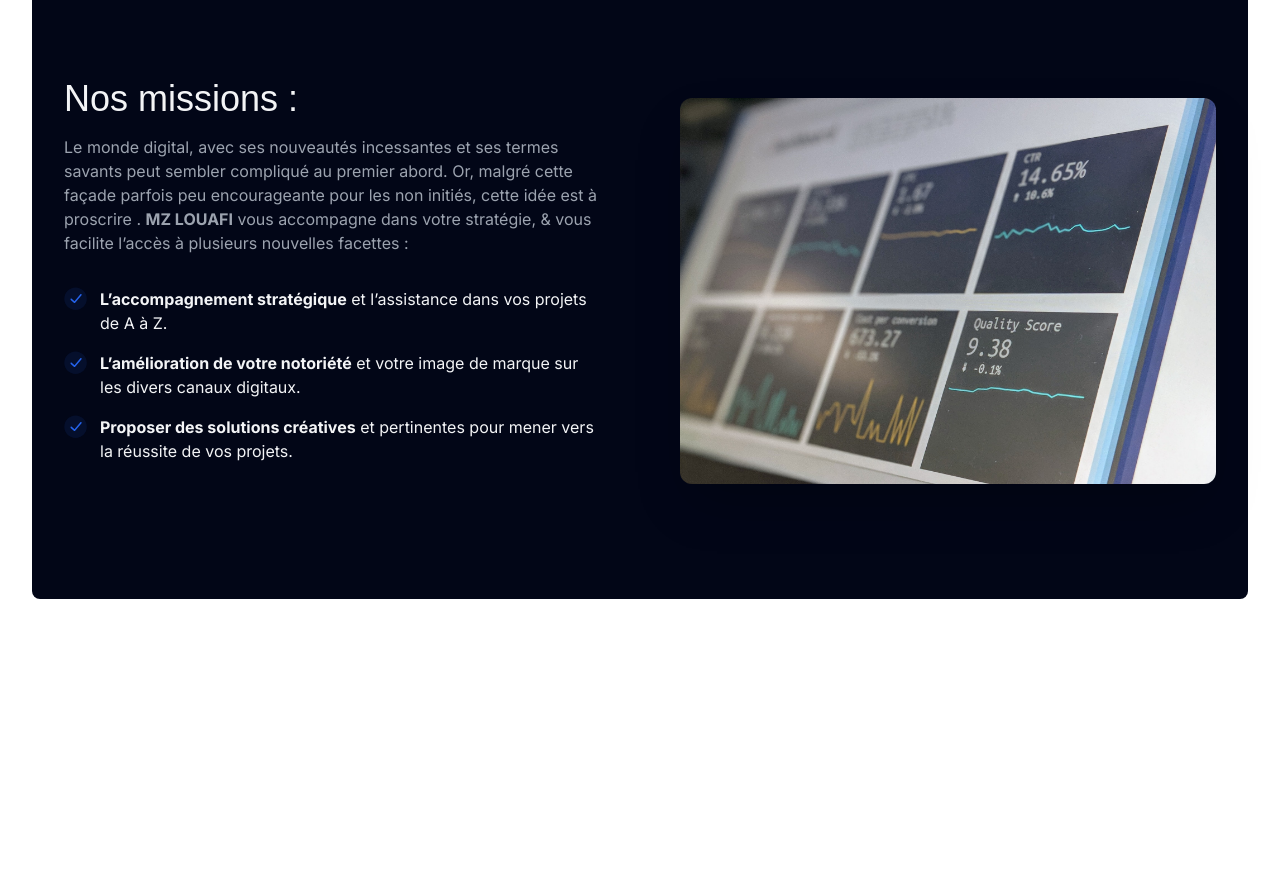
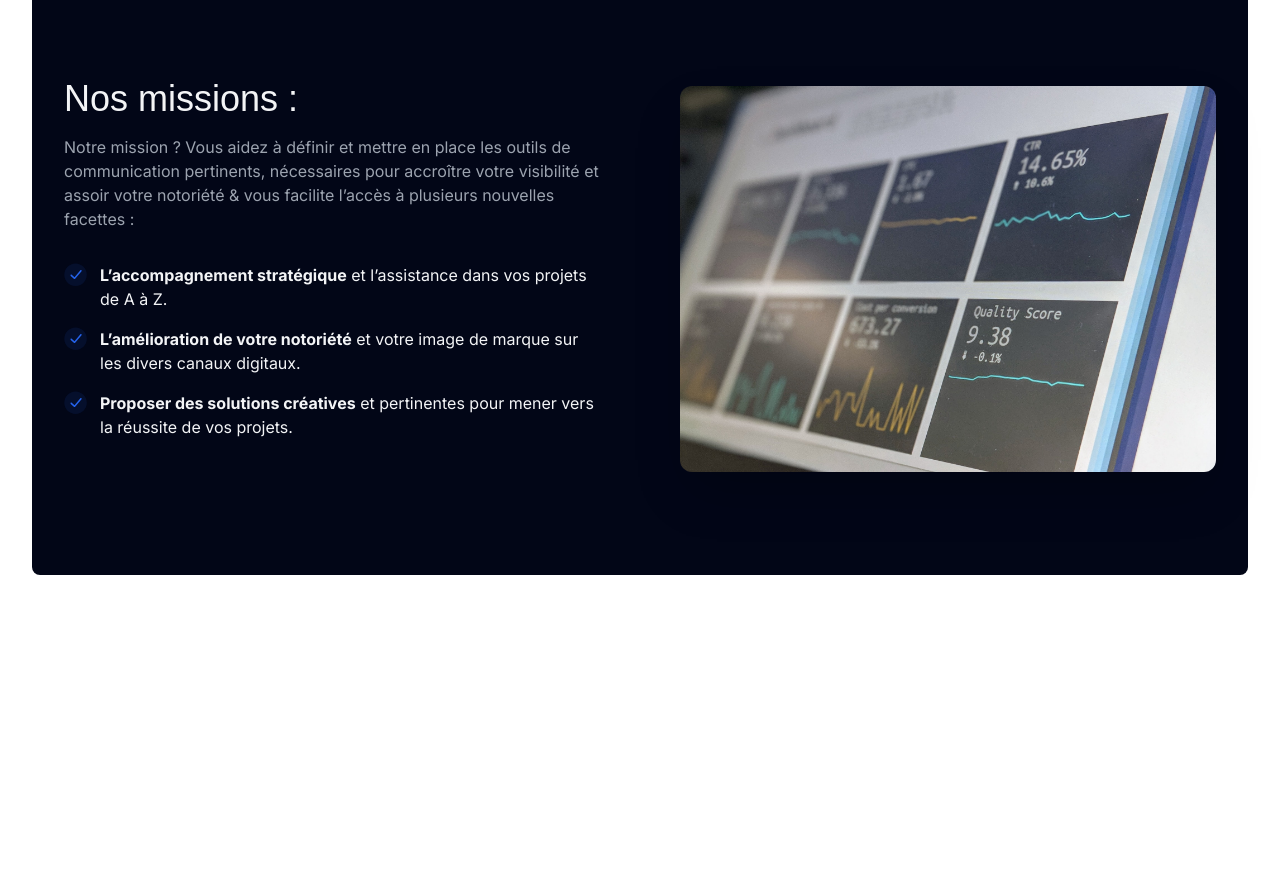
Before and after one commit to wa1ead/mzlouafi.com, a React (Vite) app: page / in a window 1280 px wide. Shown: the part 3020-3894 px from the top of the page. Built offline with nearby package versions, Linux system fonts and the light colour scheme; a web font is replaced by a local one.

Commit message:
edit mission description

```diff
--- a/src/components/Mission.jsx
+++ b/src/components/Mission.jsx
@@ -14,12 +14,10 @@ export default function Mission() {
                 Nos missions :
               </h2>
               <p className="font-inter text-gray-400">
-                Le monde digital, avec ses nouveautés incessantes et ses termes
-                savants peut sembler compliqué au premier abord. Or, malgré
-                cette façade parfois peu encourageante pour les non initiés,
-                cette idée est à proscrire . <b>MZ LOUAFI</b> vous accompagne
-                dans votre stratégie, & vous facilite l’accès à plusieurs
-                nouvelles facettes :
+                Notre mission ? Vous aidez à définir et mettre en place les
+                outils de communication pertinents, nécessaires pour accroître
+                votre visibilité et assoir votre notoriété & vous facilite
+                l’accès à plusieurs nouvelles facettes :
               </p>
             </div>
             {/* <!-- End Title --> */}
```
